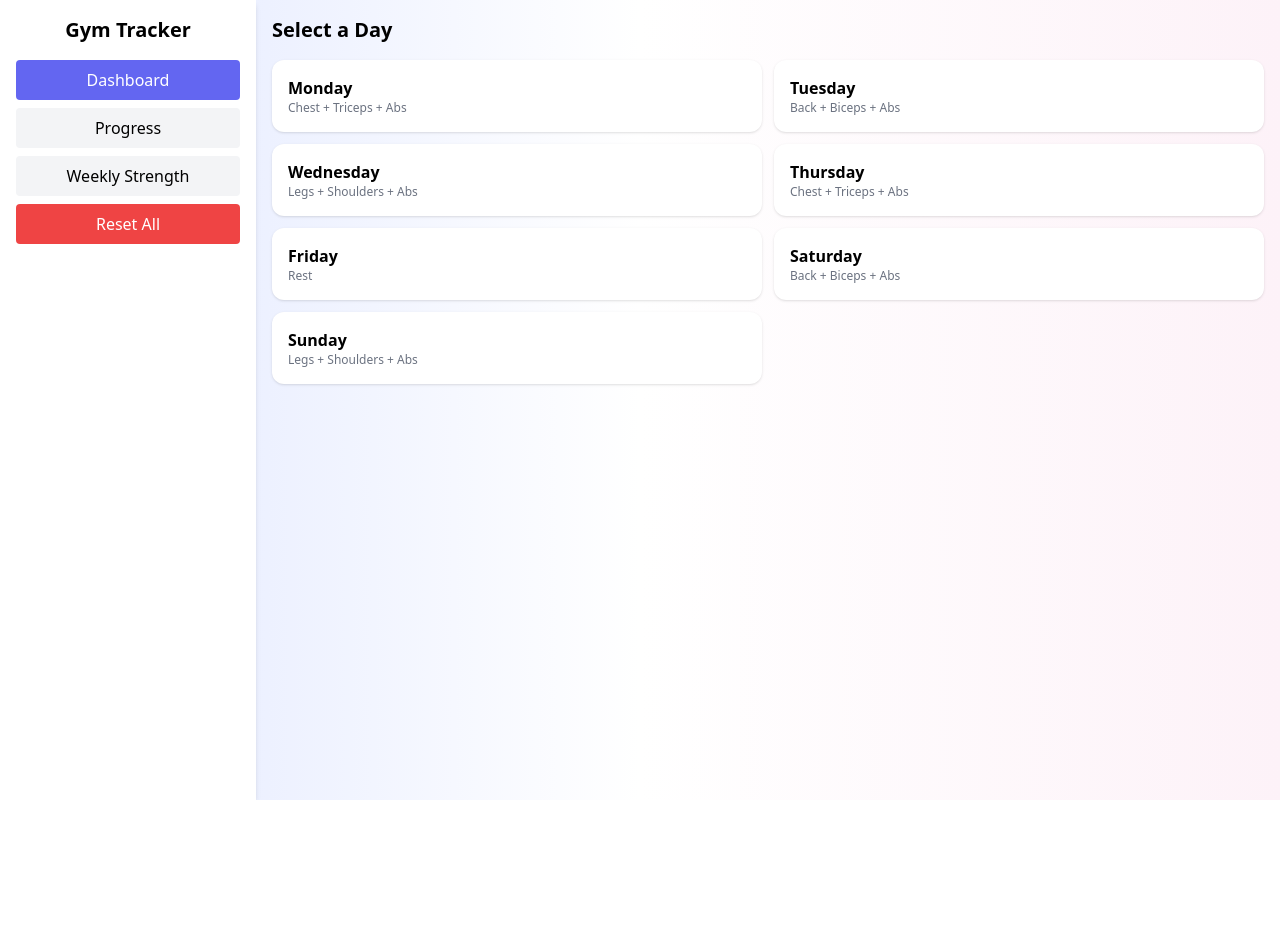
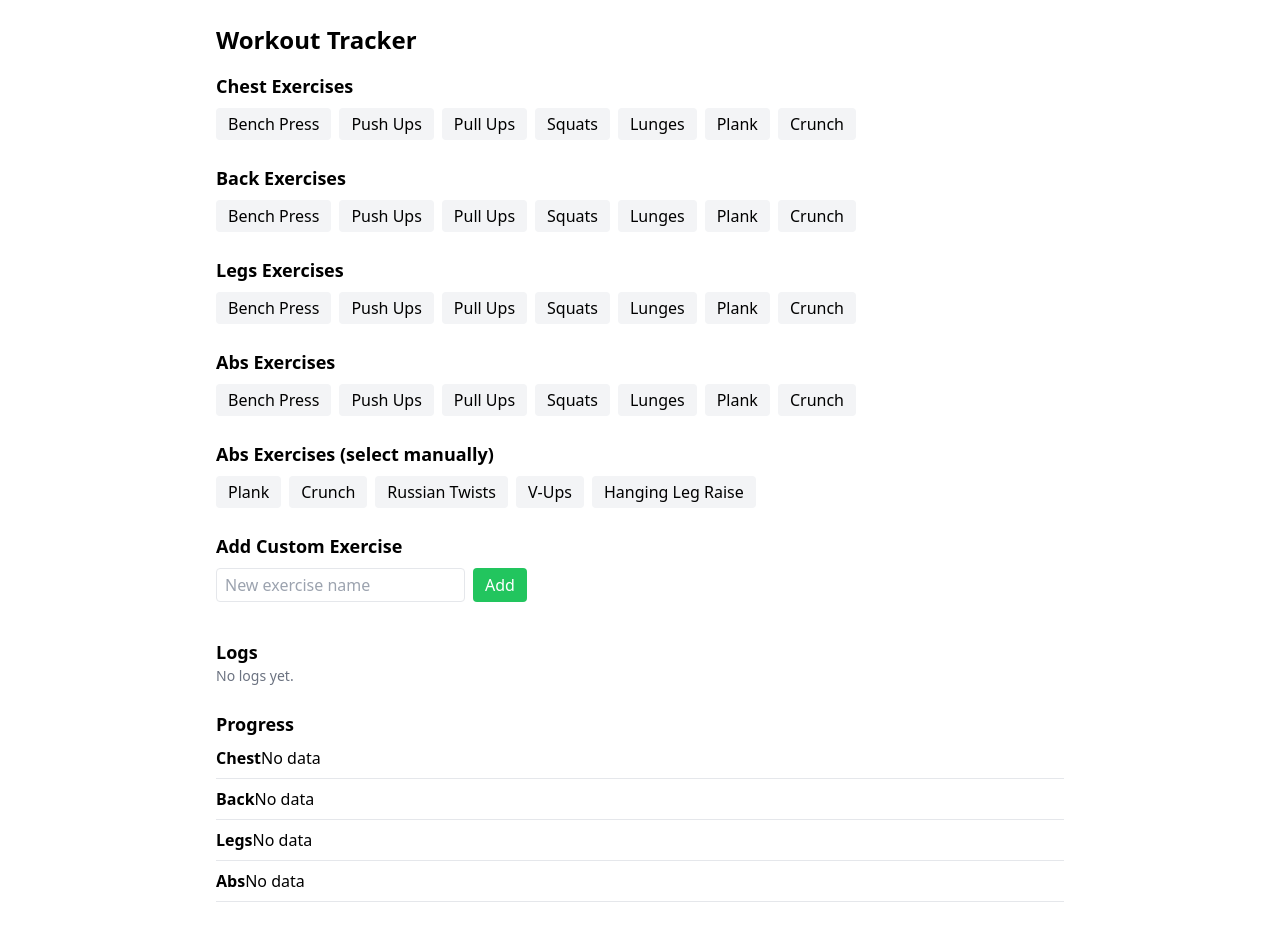
Before and after one commit to Ammar-Hus/gym-tracker1, a React (Create React App) app: page / in a window 1280 px wide. Before the commit the page ends 800 px from the top, so only its background shows below. Built offline with nearby package versions, Linux system fonts and the light colour scheme; the HTML template or start-up script is replaced by a standard one.

Commit message:
Update App.jsx

```diff
--- a/src/App.jsx
+++ b/src/App.jsx
@@ -1,266 +1,238 @@
-import React, { useEffect, useMemo, useState } from 'react';
-import { LineChart, Line, XAxis, YAxis, Tooltip, ResponsiveContainer, CartesianGrid } from 'recharts';
-import { format, parseISO } from 'date-fns';
+import React, { useState, useEffect } from "react";
 
-const SPLIT = [
-  { day: 'Monday', muscle: 'Chest + Triceps + Abs', exercises: ['Bench Press','Incline DB Press','Dips','Pushdowns','Overhead DB Extension','Plank','Deadbug','Woodchoppers'] },
-  { day: 'Tuesday', muscle: 'Back + Biceps + Abs', exercises: ['Pull-Ups','Barbell Rows','Seated Rows','Barbell Curls','DB Curls','Concentration Curl','Plank','Hanging Leg Raise'] },
-  { day: 'Wednesday', muscle: 'Legs + Shoulders + Abs', exercises: ['Squats','RDLs','Lunges','OHP','Lateral Raises','Rear Delt Flys','Hanging Leg Raise','Russian Twists'] },
-  { day: 'Thursday', muscle: 'Chest + Triceps + Abs', exercises: ['Incline Bench','Chest Flys','Push-Ups','Skullcrushers','Rope Pushdowns','Dips','Plank'] },
-  { day: 'Friday', muscle: 'Rest', exercises: [] },
-  { day: 'Saturday', muscle: 'Back + Biceps + Abs', exercises: ['Lat Pulldown','T-Bar Row','DB Row','Incline DB Curl','Hammer Curl','Cable Curl','Decline Crunch','V-Ups','Cable Crunch'] },
-  { day: 'Sunday', muscle: 'Legs + Shoulders + Abs', exercises: ['Leg Press','Leg Extension','Ham Curl','Arnold Press','Front Raise','Cable Lateral Raise','Stretch & Mobility','Plank'] }
-];
-
-const STORAGE_KEY = 'gympro_logs_v2';
-const CUSTOM_ABS_KEY = 'gympro_custom_abs';
-function uid(){ return Math.random().toString(36).slice(2,9); }
-
-function groupByExercise(logs){
-  const map = {};
-  logs.forEach(l=>{
-    if(!map[l.exercise]) map[l.exercise]=[];
-    map[l.exercise].push(l);
-  });
-  Object.keys(map).forEach(k=> map[k].sort((a,b)=> a.date > b.date ? 1 : -1));
-  return map;
-}
-
-export default function App(){
-  const [logs, setLogs] = useState(()=>{
-    try{ const raw = localStorage.getItem(STORAGE_KEY); return raw? JSON.parse(raw): []; }catch(e){return []}
-  });
-  const [customAbs, setCustomAbs] = useState(()=>{
-    try{ const raw = localStorage.getItem(CUSTOM_ABS_KEY); return raw? JSON.parse(raw): []; }catch(e){return []}
+export default function App() {
+  const [logs, setLogs] = useState(() => {
+    const saved = localStorage.getItem("workoutLogs");
+    return saved ? JSON.parse(saved) : [];
   });
 
-  const [selectedDay, setSelectedDay] = useState(null);
-  const [selectedExercise, setSelectedExercise] = useState(null);
-  const [showPanel, setShowPanel] = useState(false);
-  const [setsInput, setSetsInput] = useState([{set:1,reps:8,weight:0}]);
-  const [date, setDate] = useState(format(new Date(),'yyyy-MM-dd'));
-  const [tab, setTab] = useState('dashboard');
-  const [addingAbs, setAddingAbs] = useState(false);
-  const [newAbsName, setNewAbsName] = useState("");
+  const [editingIndex, setEditingIndex] = useState(null);
+  const [editForm, setEditForm] = useState({ reps: "", weight: "", sets: "" });
 
-  useEffect(()=>{ localStorage.setItem(STORAGE_KEY, JSON.stringify(logs)); },[logs]);
-  useEffect(()=>{ localStorage.setItem(CUSTOM_ABS_KEY, JSON.stringify(customAbs)); },[customAbs]);
+  const [customExercises, setCustomExercises] = useState(() => {
+    const saved = localStorage.getItem("customExercises");
+    return saved ? JSON.parse(saved) : [];
+  });
+  const [newExercise, setNewExercise] = useState("");
 
-  function openDay(day){
-    setSelectedDay(day);
-    setSelectedExercise(null);
-    setShowPanel(true);
-    setSetsInput([{set:1,reps:8,weight:0}]);
+  const muscleGroups = ["Chest", "Back", "Legs", "Abs"];
+
+  useEffect(() => {
+    localStorage.setItem("workoutLogs", JSON.stringify(logs));
+  }, [logs]);
+
+  useEffect(() => {
+    localStorage.setItem("customExercises", JSON.stringify(customExercises));
+  }, [customExercises]);
+
+  const addLog = (exercise, reps, weight, sets) => {
+    const newLog = { exercise, reps, weight, sets, date: new Date().toISOString() };
+    setLogs([...logs, newLog]);
+  };
+
+  const deleteLog = (index) => {
+    const updated = logs.filter((_, i) => i !== index);
+    setLogs(updated);
+  };
+
+  const startEdit = (index) => {
+    setEditingIndex(index);
+    setEditForm({
+      reps: logs[index].reps,
+      weight: logs[index].weight,
+      sets: logs[index].sets,
+    });
+  };
+
+  const cancelEdit = () => {
+    setEditingIndex(null);
+    setEditForm({ reps: "", weight: "", sets: "" });
+  };
+
+  const saveEdit = (index) => {
+    const updated = [...logs];
+    updated[index] = { ...updated[index], ...editForm };
+    setLogs(updated);
+    cancelEdit();
+  };
+
+  const handleCustomExerciseAdd = () => {
+    if (newExercise.trim() !== "") {
+      setCustomExercises([...customExercises, newExercise.trim()]);
+      setNewExercise("");
     }
-  function openExercise(ex){
-    setSelectedExercise(ex);
-    setSetsInput([{set:1,reps:8,weight:0}]);
-  }
-  function addSetRow(){ setSetsInput(prev=>[...prev, {set: prev.length+1, reps:8, weight:0}]); }
-  function updateSet(idx, field, val){ const copy=[...setsInput]; copy[idx][field]=val; setSetsInput(copy); }
-  function removeSet(idx){ const copy=[...setsInput]; copy.splice(idx,1); copy.forEach((r,i)=>r.set=i+1); setSetsInput(copy); }
+  };
 
-  function saveExercise(){
-    if(!selectedExercise) return;
-    const newEntries = setsInput.map(s=>({
-      id: uid(), date, day: selectedDay || format(parseISO(date),'EEEE'), exercise: selectedExercise,
-      set: s.set, reps: Number(s.reps), weight: Number(s.weight)
-    }));
-    setLogs(prev=>[...prev, ...newEntries].sort((a,b)=> a.date > b.date ? 1 : -1));
-    setSetsInput([{set:1,reps:8,weight:0}]);
-    setSelectedExercise(null);
-  }
+  const calcProgress = (exercise) => {
+    const filtered = logs.filter((log) => log.exercise === exercise);
+    if (filtered.length < 2) return null;
 
-  function addCustomAbs(){
-    if(newAbsName.trim()){
-      setCustomAbs(prev=>[...prev,newAbsName.trim()]);
-      setNewAbsName("");
-      setAddingAbs(false);
-    }
-  }
-  function deleteCustomAbs(name){
-    setCustomAbs(prev=> prev.filter(x=>x!==name));
-  }
+    const first = filtered[0];
+    const latest = filtered[filtered.length - 1];
 
-  const exerciseMap = useMemo(()=> groupByExercise(logs), [logs]);
+    const repsChange = latest.reps - first.reps;
+    const weightChange = latest.weight - first.weight;
 
-  const progressSummary = useMemo(()=>{
-    const exs = Object.keys(exerciseMap).length ? Object.keys(exerciseMap) : SPLIT.flatMap(s=>s.exercises);
-    return exs.map(ex=>{
-      const arr = exerciseMap[ex]||[];
-      if(!arr.length) return {exercise:ex, first:null, latest:null, weightDiff:null, repsDiff:null};
-      const first = arr[0];
-      const latest = arr[arr.length-1];
-      const weightDiff = latest.weight - first.weight;
-      const repsDiff = latest.reps - first.reps;
-      const pctWeight = first.weight? Math.round((weightDiff/first.weight)*100*100)/100 : null;
-      const pctReps = first.reps? Math.round((repsDiff/first.reps)*100*100)/100 : null;
-      return {exercise:ex, first, latest, weightDiff, repsDiff, pctWeight, pctReps};
-    });
-  }, [exerciseMap]);
+    const repsPercent = ((repsChange / first.reps) * 100).toFixed(1);
+    const weightPercent = ((weightChange / first.weight) * 100).toFixed(1);
 
-  function chartDataForExercise(ex){
-    const arr = (exerciseMap[ex]||[]).map(r=>({ date: r.date, weight: r.weight, reps: r.reps }));
-    const map = {};
-    arr.forEach(a=>{ if(!map[a.date]) map[a.date]={weightSum:0,repsSum:0,count:0}; map[a.date].weightSum += a.weight; map[a.date].repsSum += a.reps; map[a.date].count +=1; });
-    return Object.keys(map).sort().map(d=>({ date:d, weight: Math.round((map[d].weightSum/map[d].count)*100)/100, reps: Math.round((map[d].repsSum/map[d].count)*100)/100 }));
-  }
+    return {
+      reps: { first: first.reps, latest: latest.reps, change: repsChange, percent: repsPercent },
+      weight: { first: first.weight, latest: latest.weight, change: weightChange, percent: weightPercent },
+    };
+  };
 
-  const primary = 'bg-gradient-to-r from-indigo-100 via-white to-pink-50';
+  const ProgressDisplay = ({ progress }) => {
+    if (!progress) return <span>No data</span>;
+
+    const getColor = (val) => (val > 0 ? "text-green-600" : val < 0 ? "text-red-600" : "text-gray-600");
 
     return (
-    <div className={`min-h-screen ${primary} flex flex-col md:flex-row`}>
-      {/* Sidebar */}
-      <div className="md:w-64 p-4 bg-white shadow-md flex-shrink-0">
-        <div className="text-xl font-bold mb-4 text-center">Gym Tracker</div>
-        <button onClick={()=>setTab('dashboard')} className={`w-full p-2 mb-2 rounded ${tab==='dashboard'?'bg-indigo-500 text-white':'bg-gray-100'}`}>Dashboard</button>
-        <button onClick={()=>setTab('progress')} className={`w-full p-2 mb-2 rounded ${tab==='progress'?'bg-indigo-500 text-white':'bg-gray-100'}`}>Progress</button>
-        <button onClick={()=>setTab('weekly')} className={`w-full p-2 mb-2 rounded ${tab==='weekly'?'bg-indigo-500 text-white':'bg-gray-100'}`}>Weekly Strength</button>
-        <button onClick={()=>{localStorage.removeItem(STORAGE_KEY); setLogs([]); localStorage.removeItem(CUSTOM_ABS_KEY); setCustomAbs([]);}} className="w-full p-2 mb-2 rounded bg-red-500 text-white">Reset All</button>
+      <div>
+        <div className={getColor(progress.weight.change)}>
+          Weight: {progress.weight.first}kg → {progress.weight.latest}kg (
+          {progress.weight.change >= 0 ? "+" : ""}
+          {progress.weight.change}, {progress.weight.percent}%)
         </div>
+        <div className={getColor(progress.reps.change)}>
+          Reps: {progress.reps.first} → {progress.reps.latest} (
+          {progress.reps.change >= 0 ? "+" : ""}
+          {progress.reps.change}, {progress.reps.percent}%)
+        </div>
+      </div>
+    );
+  };
 
-      {/* Main Content */}
-      <div className="flex-1 p-4 overflow-y-auto">
-        {/* Dashboard */}
-        {tab==='dashboard' && (
-          <div className="space-y-4">
-            <div className="text-xl font-bold">Select a Day</div>
-            <div className="grid grid-cols-1 sm:grid-cols-2 gap-3">
-              {SPLIT.map(d=>(
-                <button key={d.day} onClick={()=>openDay(d.day)} className="p-4 rounded-xl shadow bg-white text-left">
-                  <div className="font-semibold">{d.day}</div>
-                  <div className="text-xs text-gray-500">{d.muscle}</div>
+  return (
+    <div className="p-6 max-w-4xl mx-auto">
+      <h1 className="text-2xl font-bold mb-4">Workout Tracker</h1>
+
+      {/* Exercise Buttons */}
+      {muscleGroups.map((group) => (
+        <div key={group} className="mb-6">
+          <h2 className="text-lg font-semibold">{group} Exercises</h2>
+          <div className="flex flex-wrap gap-2 mt-2">
+            {["Bench Press", "Push Ups", "Pull Ups", "Squats", "Lunges", "Plank", "Crunch"].map((ex) => (
+              <button
+                key={ex}
+                onClick={() => addLog(ex, 10, 20, 3)}
+                className="px-3 py-1 rounded bg-gray-100 hover:bg-indigo-200"
+              >
+                {ex}
               </button>
             ))}
           </div>
+        </div>
+      ))}
 
-            {showPanel && selectedDay && (
-              <div className="fixed inset-0 bg-black/40 flex justify-center md:justify-end items-start pt-10 px-2">
-                <div className="bg-white dark:bg-gray-800 w-full max-w-md p-4 rounded-xl shadow overflow-y-auto">
-                  <div className="flex justify-between items-center mb-3">
-                    <div className="font-bold">{selectedDay} Exercises</div>
-                    <button onClick={()=>setShowPanel(false)}>✕</button>
+      {/* Manual Abs Section */}
+      <div className="mb-6">
+        <h2 className="text-lg font-semibold">Abs Exercises (select manually)</h2>
+        <div className="flex flex-wrap gap-2 mt-2">
+          {["Plank", "Crunch", "Russian Twists", "V-Ups", "Hanging Leg Raise"].map((ex) => (
+            <button
+              key={ex}
+              onClick={() => addLog(ex, 15, 0, 3)}
+              className="px-3 py-1 rounded bg-gray-100 hover:bg-indigo-200"
+            >
+              {ex}
+            </button>
+          ))}
+        </div>
       </div>
 
-                  {!selectedExercise && (
-                    <div className="space-y-2">
-                      {(SPLIT.find(d=>d.day===selectedDay)?.exercises||[]).map(ex=>(
-                        <button key={ex} onClick={()=>openExercise(ex)} className="block w-full text-left p-2 bg-indigo-50 rounded">{ex}</button>
-                      ))}
-
-                      {/* Abs Section */}
-                      <div className="mt-3 text-sm font-semibold">Abs Exercises (select manually):</div>
-                      <div className="flex flex-wrap gap-2 mt-1">
-                        {['Plank','Crunch','Russian Twists','V-Ups','Hanging Leg Raise', ...customAbs].map(ex=>(
-                          <div key={ex} className="flex items-center gap-1">
-                            <button onClick={()=>openExercise(ex)} className="px-2 py-1 rounded bg-gray-100 hover:bg-indigo-200">{ex}</button>
-                            {customAbs.includes(ex) && (
-                              <button onClick={()=>deleteCustomAbs(ex)} className="text-red-500 text-xs">✕</button>
-                            )}
+      {/* Custom Exercise Adder */}
+      <div className="mb-6">
+        <h2 className="text-lg font-semibold">Add Custom Exercise</h2>
+        <div className="flex gap-2 mt-2">
+          <input
+            type="text"
+            value={newExercise}
+            onChange={(e) => setNewExercise(e.target.value)}
+            placeholder="New exercise name"
+            className="border rounded px-2 py-1"
+          />
+          <button onClick={handleCustomExerciseAdd} className="px-3 py-1 rounded bg-green-500 text-white">
+            Add
+          </button>
         </div>
+        <div className="flex flex-wrap gap-2 mt-3">
+          {customExercises.map((ex) => (
+            <button
+              key={ex}
+              onClick={() => addLog(ex, 12, 10, 3)}
+              className="px-3 py-1 rounded bg-gray-100 hover:bg-indigo-200"
+            >
+              {ex}
+            </button>
           ))}
         </div>
+      </div>
 
-                      {!addingAbs ? (
-                        <button onClick={()=>setAddingAbs(true)} className="mt-2 px-2 py-1 bg-green-200 rounded">+ Add Custom Abs Exercise</button>
+      {/* Logs */}
+      <div className="mb-6">
+        <h2 className="text-lg font-semibold">Logs</h2>
+        {logs.length === 0 && <p className="text-sm text-gray-500">No logs yet.</p>}
+        <ul className="space-y-2 mt-2">
+          {logs.map((log, index) => (
+            <li key={index} className="border p-2 rounded flex justify-between items-center">
+              {editingIndex === index ? (
+                <div className="flex gap-2">
+                  <input
+                    type="number"
+                    value={editForm.reps}
+                    onChange={(e) => setEditForm({ ...editForm, reps: Number(e.target.value) })}
+                    className="w-16 border rounded px-1"
+                  />
+                  <input
+                    type="number"
+                    value={editForm.weight}
+                    onChange={(e) => setEditForm({ ...editForm, weight: Number(e.target.value) })}
+                    className="w-20 border rounded px-1"
+                  />
+                  <input
+                    type="number"
+                    value={editForm.sets}
+                    onChange={(e) => setEditForm({ ...editForm, sets: Number(e.target.value) })}
+                    className="w-16 border rounded px-1"
+                  />
+                  <button onClick={() => saveEdit(index)} className="px-2 py-1 bg-green-500 text-white rounded">
+                    ✅
+                  </button>
+                  <button onClick={cancelEdit} className="px-2 py-1 bg-gray-400 text-white rounded">
+                    ❌
+                  </button>
+                </div>
               ) : (
-                        <div className="mt-2 flex gap-2">
-                          <input value={newAbsName} onChange={e=>setNewAbsName(e.target.value)} className="border p-1 flex-1" placeholder="New exercise name"/>
-                          <button onClick={addCustomAbs} className="px-2 bg-green-500 text-white rounded">Add</button>
-                          <button onClick={()=>{setAddingAbs(false);setNewAbsName("");}} className="px-2 bg-gray-300 rounded">Cancel</button>
+                <div>
+                  {log.exercise} — {log.reps} reps, {log.weight}kg, {log.sets} sets
                 </div>
               )}
+              <div className="flex gap-2">
+                {editingIndex !== index && (
+                  <button onClick={() => startEdit(index)} className="px-2 py-1 bg-blue-500 text-white rounded">
+                    ✏️
+                  </button>
+                )}
+                <button onClick={() => deleteLog(index)} className="px-2 py-1 bg-red-500 text-white rounded">
+                  🗑
+                </button>
               </div>
-                  )}
-
-                  {selectedExercise && (
-                    <div>
-                      <div className="font-semibold mb-2">{selectedExercise}</div>
-                      {setsInput.map((s,i)=>(
-                        <div key={i} className="flex flex-col sm:flex-row items-center space-y-2 sm:space-y-0 sm:space-x-2 mb-2">
-                          <input type="number" value={s.reps} onChange={e=>updateSet(i,'reps',e.target.value)} className="border p-1 w-full sm:w-16" placeholder="Reps" />
-                          <input type="number" value={s.weight} onChange={e=>updateSet(i,'weight',e.target.value)} className="border p-1 w-full sm:w-20" placeholder="Weight" />
-                          <button onClick={()=>removeSet(i)} className="text-red-500">✕</button>
+            </li>
+          ))}
+        </ul>
       </div>
-                      ))}
-                      <div className="flex gap-2">
-                        <button onClick={addSetRow} className="px-3 py-1 bg-gray-200 rounded w-full sm:w-auto">+ Set</button>
-                        <button onClick={saveExercise} className="px-3 py-1 bg-indigo-500 text-white rounded w-full sm:w-auto">Save</button>
-                      </div>
-                    </div>
-                  )}
-                </div>
-              </div>
-            )}
-          </div>
-        )}
 
       {/* Progress */}
-        {tab==='progress' && (
-          <div className="space-y-6">
-            <div className="text-xl font-bold">Progress Summary</div>
-            <div className="grid gap-3">
-              {progressSummary.map(item=>(
-                <div key={item.exercise} className="p-3 rounded-xl bg-white shadow overflow-x-auto">
-                  <div className="font-semibold mb-1">{item.exercise}</div>
-                  {item.first && item.latest ? (
-                    <>
-                      <div className="text-sm text-gray-500">First: {item.first.weight}kg × {item.first.reps} reps</div>
-                      <div className="text-sm text-gray-500">Latest: {item.latest.weight}kg × {item.latest.reps} reps</div>
-
-                      {/* Weight change with arrows + highlight */}
-                      <div className={`text-sm ${item.weightDiff>0?'text-green-600':item.weightDiff<0?'text-red-600':'text-gray-600'}`}>
-                        Weight Change: {item.weightDiff}kg {item.weightDiff>0?'⬆️':item.weightDiff<0?'⬇️':''} ({item.pctWeight || 0}%)
-                      </div>
-
-                      {/* Reps change with arrows + highlight */}
-                      <div className={`text-sm ${item.repsDiff>0?'text-green-600':item.repsDiff<0?'text-red-600':'text-gray-600'}`}>
-                        Reps Change: {item.repsDiff} reps {item.repsDiff>0?'⬆️':item.repsDiff<0?'⬇️':''} ({item.pctReps || 0}%)
-                      </div>
-                    </>
-                  ) : (
-                    <div className="text-sm text-gray-400">No logs yet</div>
-                  )}
-                  <ResponsiveContainer width="100%" height={150}>
-                    <LineChart data={chartDataForExercise(item.exercise)}>
-                      <CartesianGrid strokeDasharray="3 3" />
-                      <XAxis dataKey="date" tickFormatter={d=>d.slice(5)} />
-                      <YAxis />
-                      <Tooltip />
-                      <Line type="monotone" dataKey="weight" stroke="#6366F1" />
-                      <Line type="monotone" dataKey="reps" stroke="#EC4899" />
-                    </LineChart>
-                  </ResponsiveContainer>
+      <div>
+        <h2 className="text-lg font-semibold">Progress</h2>
+        {muscleGroups.concat(customExercises).map((ex) => (
+          <div key={ex} className="border-b py-2">
+            <span className="font-semibold">{ex}</span>
+            <ProgressDisplay progress={calcProgress(ex)} />
           </div>
         ))}
       </div>
     </div>
-        )}
-
-        {/* Weekly Strength */}
-        {tab==='weekly' && (
-          <div>
-            <div className="text-xl font-bold mb-3">Weekly Strength Overview</div>
-            {SPLIT.map(day=>(
-              <div key={day.day} className="mb-4 p-3 rounded-xl bg-white shadow">
-                <div className="font-semibold">{day.day} ({day.muscle})</div>
-                {(day.exercises||[]).map(ex=>{
-                  const arr = exerciseMap[ex]||[];
-                  if(!arr.length) return null;
-                  const last = arr[arr.length-1];
-                  const first = arr[0];
-                  const pct = first.weight? Math.round(((last.weight-first.weight)/first.weight)*100*100)/100 : null;
-                  return (
-                    <div key={ex} className="text-sm text-gray-700">
-                      {ex}: {last.weight}kg × {last.reps} reps ({pct? pct+'% ↑': 'New'})
-                    </div>
-                  );
-                })}
-              </div>
-            ))}
-          </div>
-        )}
-      </div>
-    </div>
   );
 }
```
Lines whose indentation alone changed are shown as unchanged.
